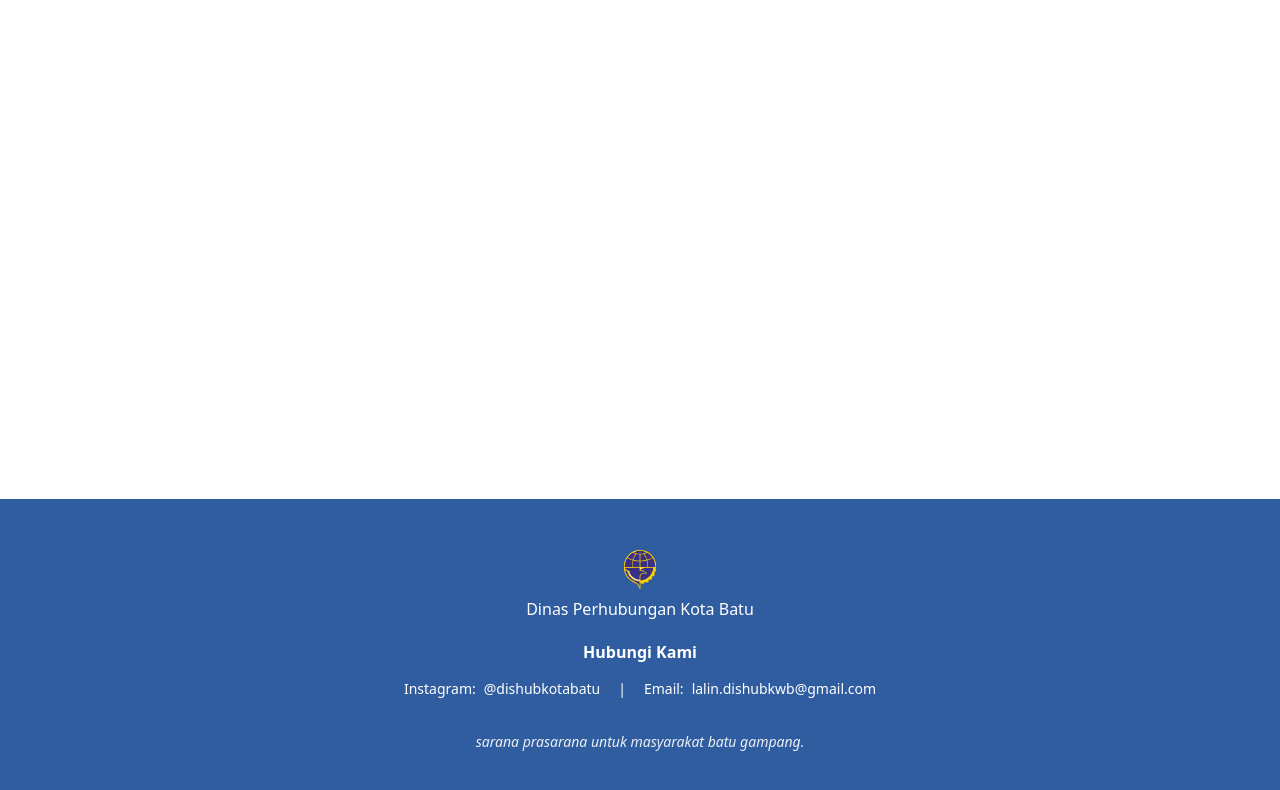
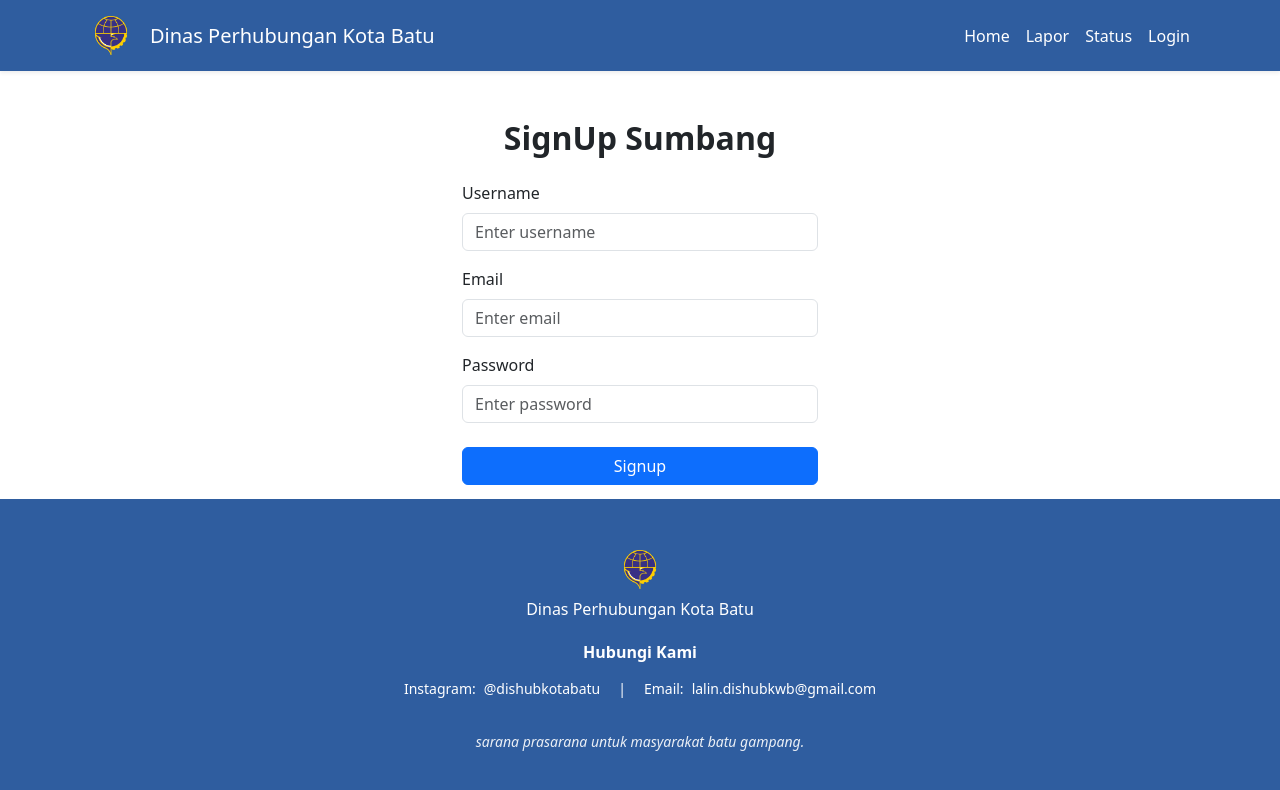
Before and after one commit to INFFIR/Sumbang, a React (Create React App) app in the folder frontend/: page /signup in a window 1280 px wide. Shown: the top 790 px of the page. Built offline with nearby package versions, Linux system fonts and the light colour scheme.

Commit message:
login sign up bisa kurang role admin

```diff
--- a/frontend/package.json
+++ b/frontend/package.json
@@ -11,6 +11,7 @@
     "bootstrap-icons": "^1.11.3",
     "dotenv": "^16.4.5",
     "frontend": "file:",
+    "jwt-decode": "^4.0.0",
     "moment": "^2.30.1",
     "react": "^18.3.1",
     "react-bootstrap": "^2.10.4",
--- a/frontend/src/App.js
+++ b/frontend/src/App.js
@@ -6,6 +6,7 @@ import Footer from "./components/footer";
 import Verifikasi from "./pages/Verifikasi";
 import Dashboard from "./pages/Dashboard";
 import Login from "./pages/Login";
+import SignUp from "./pages/SignUp";
 import Detail from "./pages/Detail";
 import ManageUser from "./pages/ManageUser";
 import Logout from "./pages/Logout";
@@ -23,6 +24,7 @@ function App() {
             <Route path="/pelaporan" element={<Pelaporan />} />
             <Route path="/verifikasi" element={<Verifikasi />} />
             <Route path="/login" element={<Login />} />
+            <Route path="/signup" element={<SignUp />} />
             <Route path="/dashboard" element={<Dashboard />} />
             <Route path="/detail/:id" element={<Detail />} />
             <Route path="/manage-user" element={<ManageUser />} />
--- a/frontend/src/components/mainNavbar.js
+++ b/frontend/src/components/mainNavbar.js
@@ -1,43 +1,51 @@
-import React from "react";
-import { Navbar, Nav, Container } from "react-bootstrap";
-import { Link } from "react-router-dom";
-import logo from "../images/Logo-dishub.png"; // impor logo
+import React, { useEffect, useState } from "react";
+import { Navbar, Nav, Container, Dropdown } from "react-bootstrap";
+import { Link, useNavigate } from "react-router-dom";
+import logo from "../images/Logo-dishub.png";
 
 const MainNavbar = () => {
+  const [isLoggedIn, setIsLoggedIn] = useState(false);
+  const navigate = useNavigate();
+
+  useEffect(() => {
+    const token = localStorage.getItem("token");
+    setIsLoggedIn(!!token);
+  }, []);
+
+  const handleLogout = () => {
+    localStorage.removeItem("token");
+    setIsLoggedIn(false);
+    navigate("/login");
+  };
+
   return (
-    <Navbar expand="lg" className="shadow-sm" style={{ backgroundColor: "#2F5D9F"}}>
+    <Navbar expand="lg" className="shadow-sm" style={{ backgroundColor: "#2F5D9F" }}>
       <Container>
-        {/* Bagian logo tidak diubah*/}
         <Navbar.Brand as={Link} to="/" style={{ display: "flex", alignItems: "center", gap: "10px" }}>
-          <img
-            src={logo}
-            alt="Logo Dishub"
-            width="58"
-            height="45"
-            className="d-inline-block align-top"
-          />
-          {/* Menggunakan style inline untuk memastikan warna teks hitam */}
+          <img src={logo} alt="Logo Dishub" width="58" height="45" className="d-inline-block align-top" />
           <span style={{ color: "white" }}>Dinas Perhubungan Kota Batu</span>
         </Navbar.Brand>
 
         <Navbar.Toggle aria-controls="basic-navbar-nav" />
         <Navbar.Collapse id="basic-navbar-nav">
-          {/* ms-auto akan mendorong menu ke sisi kanan */}
           <Nav className="ms-auto">
-            {/* Mengubah item menu dan warnanya agar sesuai dengan gambar */}
-            <Nav.Link as={Link} to="/" style={{ color: "white" }}>
-              Home
-            </Nav.Link>
-            <Nav.Link as={Link} to="/pelaporan" style={{ color: "white" }}>
-              Lapor
-            </Nav.Link>
-            {/* Mengganti "Status" menjadi "Aktivitas" dan link ke /verifikasi */}
-            <Nav.Link as={Link} to="/verifikasi" style={{ color: "white" }}>
-              Status
-            </Nav.Link>
-            <Nav.Link as={Link} to="/login" style={{ color: "white" }}>
-              Login
-            </Nav.Link>
+            <Nav.Link as={Link} to="/" style={{ color: "white" }}>Home</Nav.Link>
+            <Nav.Link as={Link} to="/pelaporan" style={{ color: "white" }}>Lapor</Nav.Link>
+            <Nav.Link as={Link} to="/verifikasi" style={{ color: "white" }}>Status</Nav.Link>
+
+            {!isLoggedIn ? (
+              <Nav.Link as={Link} to="/login" style={{ color: "white" }}>Login</Nav.Link>
+            ) : (
+              <Dropdown align="end">
+                <Dropdown.Toggle variant="link" style={{ color: "white", textDecoration: "none" }}>
+                  Profile
+                </Dropdown.Toggle>
+
+                <Dropdown.Menu>
+                  <Dropdown.Item onClick={handleLogout}>Logout</Dropdown.Item>
+                </Dropdown.Menu>
+              </Dropdown>
+            )}
           </Nav>
         </Navbar.Collapse>
       </Container>
--- a/frontend/src/pages/LandingPage.js
+++ b/frontend/src/pages/LandingPage.js
@@ -73,8 +73,15 @@ const LandingPage = () => {
   }, [serviceList]);
 
   const handleLaporClick = () => {
-    navigate("/pelaporan");
+    const token = localStorage.getItem("token");
+
+    if (token) {
+      navigate("/pelaporan");
+    } else {
+      navigate("/login");
+    }
   };
+
 
   // Function to handle media preview
   const handlePreview = (item) => {
--- a/frontend/src/pages/Login.js
+++ b/frontend/src/pages/Login.js
@@ -37,7 +37,7 @@ const Login = () => {
         );
         const { token } = response.data;
         localStorage.setItem("token", token);
-        navigate("/dashboard");
+        navigate("/");
       } catch (error) {
         setError(
           error.response?.data?.error || "Silahkan Login Terlebih Dahulu"
@@ -53,7 +53,7 @@ const Login = () => {
       <Container className="mt-5">
         <Row className="justify-content-center">
           <Col md={4}>
-            <h2 className="text-center mb-4 fw-bold">Login Admin</h2>
+            <h2 className="text-center mb-4 fw-bold">Login Sumbang</h2>
             {error && <Alert variant="danger">{error}</Alert>}
             <Form noValidate validated={validated} onSubmit={handleSubmit}>
               <Form.Group controlId="formUsername">
@@ -86,6 +86,18 @@ const Login = () => {
                 Login
               </Button>
             </Form>
+
+            {/* ✅ Tombol Sign Up di bawah Login */}
+            <div className="text-center mt-3">
+              <span>Belum punya akun? </span>
+              <Button
+                variant="link"
+                onClick={() => navigate("/signup")}
+                className="p-0 align-baseline"
+              >
+                Sign Up
+              </Button>
+            </div>
           </Col>
         </Row>
       </Container>
--- /dev/null
+++ b/frontend/src/pages/SignUp.js
@@ -0,0 +1,126 @@
+import React, { useState, useEffect } from "react";
+import { Form, Button, Container, Row, Col, Alert } from "react-bootstrap";
+import { useNavigate } from "react-router-dom";
+import MainNavbar from "../components/mainNavbar";
+import axios from "axios";
+
+const Signup = () => {
+  const [validated, setValidated] = useState(false);
+  const [error, setError] = useState("");
+  const navigate = useNavigate();
+
+  useEffect(() => {
+    const token = localStorage.getItem("token");
+    if (token) {
+        navigate("/"); // jangan hapus token!
+    }
+    }, [navigate]);
+
+
+ const handleSubmit = async (event) => {
+  const form = event.currentTarget;
+  if (form.checkValidity() === false) {
+    event.preventDefault();
+    event.stopPropagation();
+  } else {
+    event.preventDefault();
+    const username = form.username.value;
+    const email = form.email.value;
+    const password = form.password.value;
+
+    // Validasi password: minimal 6 karakter dan ada angka
+    const passwordRegex = /^(?=.*[0-9]).{6,}$/;
+    if (!passwordRegex.test(password)) {
+      setError("Password harus minimal 6 karakter dan mengandung angka.");
+      return;
+    }
+
+    // Validasi email: harus @gmail.com
+    const emailRegex = /^[a-zA-Z0-9._%+-]+@gmail\.com$/;
+    if (!emailRegex.test(email)) {
+      setError("Email harus menggunakan @gmail.com");
+      return;
+    }
+
+    try {
+      const response = await axios.post(
+        `${process.env.REACT_APP_API_URL}/api/register`,
+        {
+          username,
+          email,
+          password,
+        }
+      );
+      const { token } = response.data;
+      localStorage.setItem("token", token);
+      navigate("/login");
+    } catch (error) {
+      setError(
+        error.response?.data?.error || "Silahkan signup terlebih dahulu"
+      );
+    }
+  }
+  setValidated(true);
+};
+
+
+  return (
+    <>
+      <MainNavbar />
+      <Container className="mt-5">
+        <Row className="justify-content-center">
+          <Col md={4}>
+            <h2 className="text-center mb-4 fw-bold">SignUp Sumbang</h2>
+            {error && <Alert variant="danger">{error}</Alert>}
+            <Form noValidate validated={validated} onSubmit={handleSubmit}>
+              <Form.Group controlId="formUsername">
+                <Form.Label>Username</Form.Label>
+                <Form.Control
+                  required
+                  type="text"
+                  placeholder="Enter username"
+                  name="username"
+                />
+                <Form.Control.Feedback type="invalid">
+                  Username is required.
+                </Form.Control.Feedback>
+              </Form.Group>
+
+              <Form.Group controlId="formEmail" className="mt-3">
+                <Form.Label>Email</Form.Label>
+                <Form.Control
+                  required
+                  type="email"
+                  placeholder="Enter email"
+                  name="email"
+                />
+                <Form.Control.Feedback type="invalid">
+                  Email is required.
+                </Form.Control.Feedback>
+              </Form.Group>
+
+              <Form.Group controlId="formPassword" className="mt-3">
+                <Form.Label>Password</Form.Label>
+                <Form.Control
+                  required
+                  type="password"
+                  placeholder="Enter password"
+                  name="password"
+                />
+                <Form.Control.Feedback type="invalid">
+                  Password is required.
+                </Form.Control.Feedback>
+              </Form.Group>
+
+              <Button variant="primary" type="submit" className="mt-4 w-100">
+                Signup
+              </Button>
+            </Form>
+          </Col>
+        </Row>
+      </Container>
+    </>
+  );
+};
+
+export default Signup;
```
Also changed, not shown: frontend/src/pages/Pelaporan.js (+10 -14 lines), 2 other files (tests, documents, lock files or other folders).
